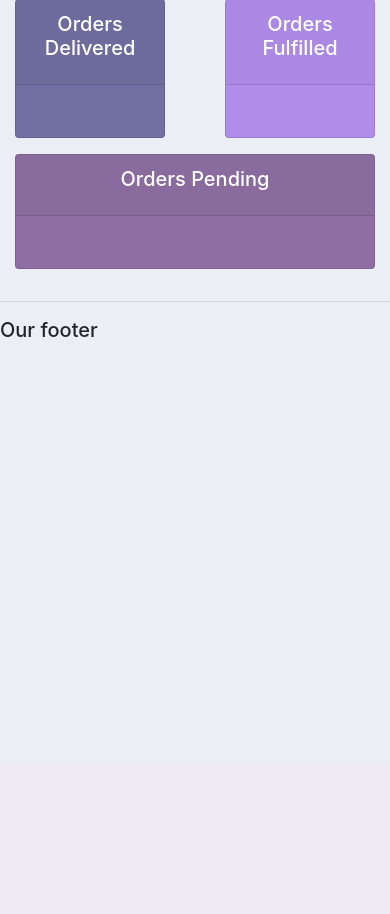
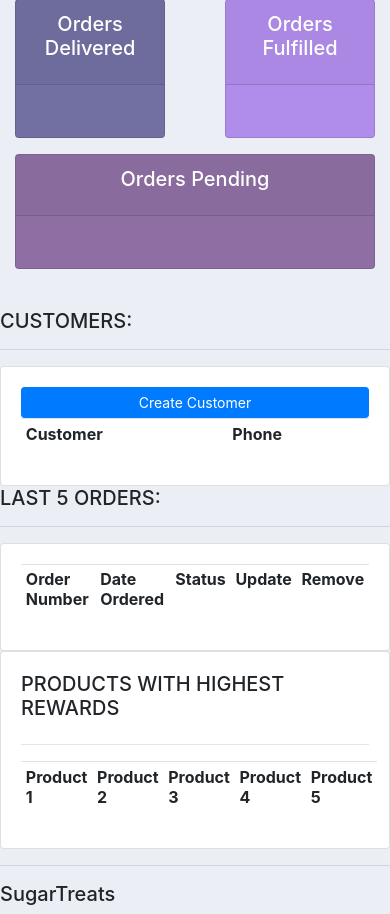
Before and after one commit to maishaSupritee/SugarTreats-app, a Django app: page / in a window 390 px wide. Shown: the part 81-995 px from the top of the page. Before the commit the page ends 418 px from the top, so only its background shows below. Run offline with Django 4.2, Linux system fonts and the light colour scheme; lists and menus that the app fills with data are empty.

Commit message:
Design dashboard with initial elements

```diff
--- a/sugartreats/ecomm/templates/ecomm/dashboard.html
+++ b/sugartreats/ecomm/templates/ecomm/dashboard.html
@@ -1,5 +1,52 @@
 {% extends "ecomm/main.html" %} {% block content %}
+{% include "ecomm/status.html" %}
+<br />
+<div class="row">
+    <div class = "col-md-5">
+        <h5>CUSTOMERS:</h5>
+        <hr />
+        <div class="card card-body">
+            <a class="btn btn-primary btn-sm btn-block" href="">Create Customer</a>
+            <table class="table table-sm">
+                <tr>
+                  <th>Customer</th>
+                  <th>Phone</th>
+                </tr>
+            </table>
+        </div>
+    </div>
 
-{% include "ecomm/status.html" %}
-
+    <div class="col-md-7">
+        <h5>LAST 5 ORDERS:</h5>
+        <hr />
+        <div class="card card-body">
+            <table class="table table-sm">
+                <tr>
+                <th>Order Number</th>
+                <th>Date Ordered</th>
+                <th>Status</th>
+                <th>Update</th>
+                <th>Remove</th>
+                </tr>
+            </table>
+        </div>
+    </div>
+</div>
+<div class = "row">
+        <div class = "col-md-12">
+            <div class = "card card-body">
+                <h5>PRODUCTS WITH HIGHEST REWARDS</h5>
+                <hr/>
+                <table class = "table table-sm">
+                    <tr>
+                    <th>Product 1</th>
+                    <th>Product 2</th>
+                    <th>Product 3</th>
+                    <th>Product 4</th>
+                    <th>Product 5</th>
+                    </tr>
+                </table>
+            </div>
+        </div>
+</div>
 {% endblock %}
--- a/sugartreats/ecomm/templates/ecomm/main.html
+++ b/sugartreats/ecomm/templates/ecomm/main.html
@@ -29,7 +29,7 @@
   {% block content%} {% endblock %}
 
   <hr />
-  <h5>Our footer</h5>
+  <h5>SugarTreats</h5>
   <script
     src="https://code.jquery.com/jquery-3.3.1.slim.min.js"
     integrity="sha384-q8i/X+965DzO0rT7abK41JStQIAqVgRVzpbzo5smXKp4YfRvH+8abtTE1Pi6jizo"
```
